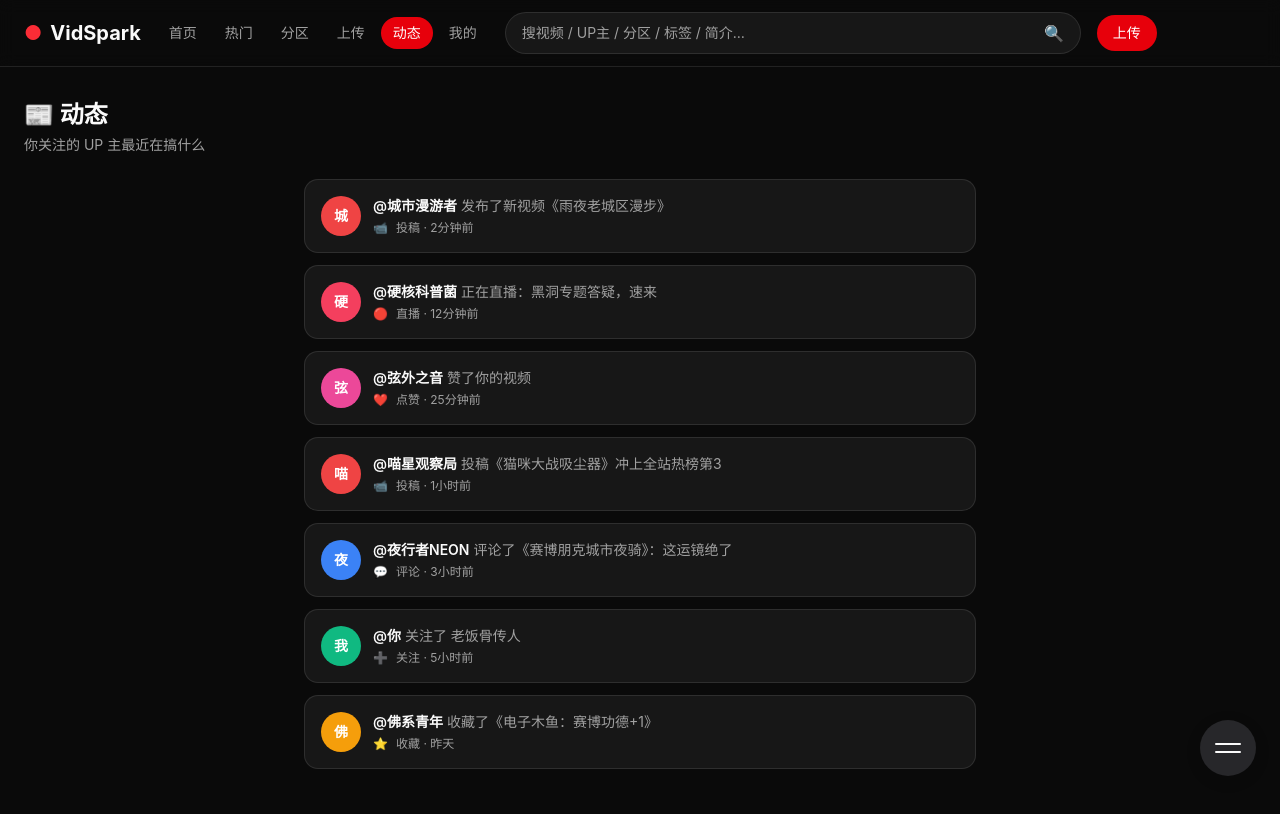
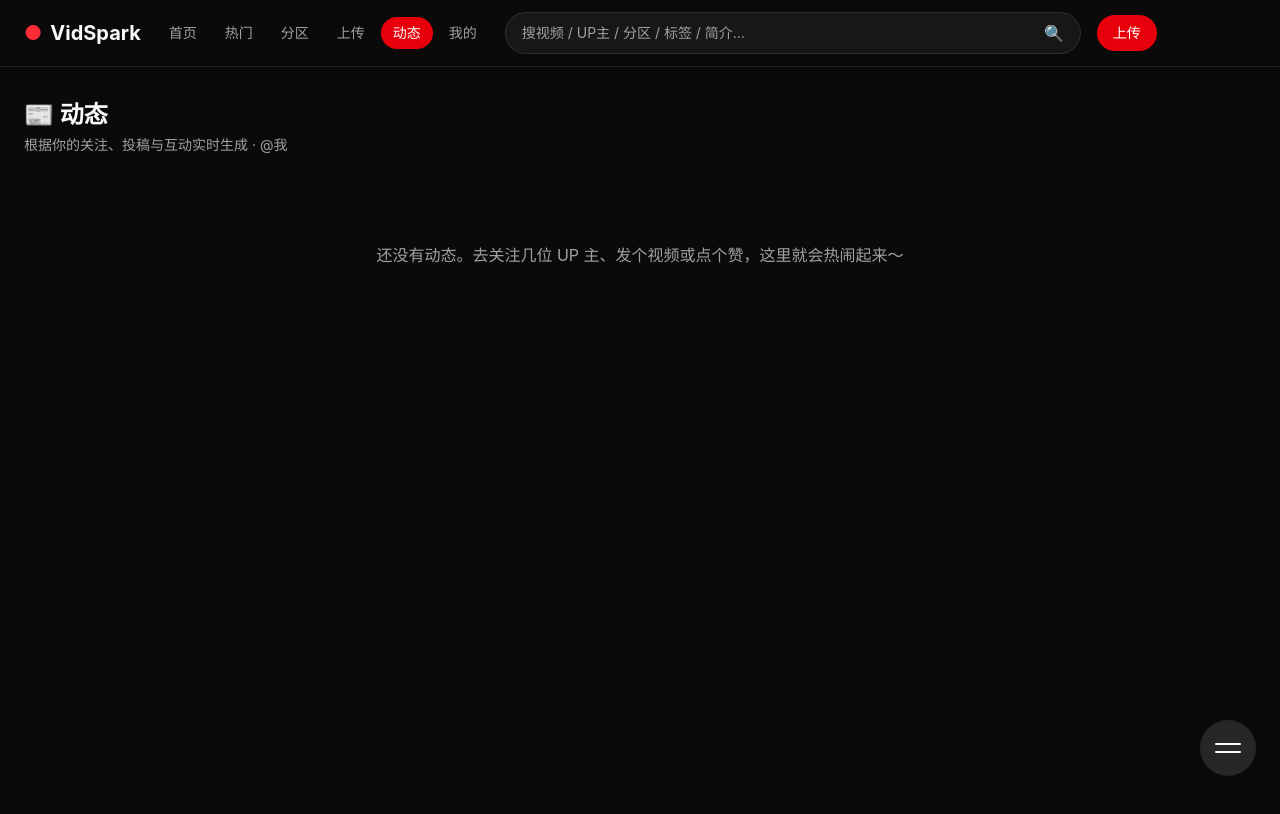
Before and after one commit to Floconsdeneige/VidSpark, a React (Vite) app: page / in a window 1280 px wide. Both pictures are taken after a click on the button "动态". Shown: the top 814 px of the page. Built offline with nearby package versions, Linux system fonts and the light colour scheme.

Commit message:
feat: 本地账号(昵称/头像) + 动态页真实联动 + 一键部署脚本

```diff
--- a/package.json
+++ b/package.json
@@ -7,7 +7,8 @@
     "dev": "vite",
     "build": "tsc -b && vite build",
     "lint": "oxlint",
-    "preview": "vite preview"
+    "preview": "vite preview",
+    "deploy": "node scripts/deploy.mjs"
   },
   "dependencies": {
     "@tailwindcss/vite": "^4.3.2",
--- a/src/App.tsx
+++ b/src/App.tsx
@@ -7,6 +7,7 @@ import UploadPage from '@/pages/UploadPage'
 import FeedPage from '@/pages/FeedPage'
 import ProfilePage from '@/pages/ProfilePage'
 import VideoDetailPage from '@/pages/VideoDetailPage'
+import { AccountProvider } from '@/hooks/useAccount'
 import { InteractionsProvider } from '@/hooks/useInteractions'
 import { LibraryProvider, useLibrary } from '@/hooks/useLibrary'
 import { videos as baseVideos, type Video } from '@/data/mock'
@@ -142,7 +143,7 @@ function Shell() {
           onPlay={play}
         />
       )}
-      {view === 'feed' && <FeedPage userUploads={userVideos} onPlay={play} />}
+      {view === 'feed' && <FeedPage allVideos={allVideos} userUploads={userVideos} onPlay={play} />}
       {view === 'profile' && <ProfilePage allVideos={allVideos} onPlay={play} onGoHome={() => go('home')} onBack={() => go('home')} />}
       {view === 'detail' && detailVideo && (
         // key 绑定视频 id：从相关推荐点另一视频时，重建页面以重置播放/评论状态
@@ -185,10 +186,12 @@ function Shell() {
 
 export default function App() {
   return (
-    <InteractionsProvider>
-      <LibraryProvider>
-        <Shell />
-      </LibraryProvider>
-    </InteractionsProvider>
+    <AccountProvider>
+      <InteractionsProvider>
+        <LibraryProvider>
+          <Shell />
+        </LibraryProvider>
+      </InteractionsProvider>
+    </AccountProvider>
   )
 }
--- /dev/null
+++ b/src/hooks/useAccount.tsx
@@ -0,0 +1,54 @@
+import {
+  createContext,
+  useContext,
+  useState,
+  useEffect,
+  type ReactNode,
+} from 'react'
+import { saveJSON } from '@/lib/db'
+
+export type Account = { name: string; avatar: string }
+
+const KEY = 'vidspark_account_v1'
+const def: Account = { name: '我', avatar: '😎' }
+
+function load(): Account {
+  try {
+    const raw = localStorage.getItem(KEY)
+    if (!raw) return def
+    const p = JSON.parse(raw) as Partial<Account>
+    return { name: (p.name ?? '').trim() || '我', avatar: p.avatar || '😎' }
+  } catch {
+    return def
+  }
+}
+
+export type AccountCtx = {
+  account: Account
+  setName: (name: string) => void
+  setAvatar: (avatar: string) => void
+}
+
+const Ctx = createContext<AccountCtx | null>(null)
+
+export function AccountProvider({ children }: { children: ReactNode }) {
+  const [account, setAccount] = useState<Account>(load)
+
+  useEffect(() => {
+    saveJSON(KEY, account)
+  }, [account])
+
+  const ctx: AccountCtx = {
+    account,
+    setName: (name) => setAccount((prev) => ({ ...prev, name: name.trim() || '我' })),
+    setAvatar: (avatar) => setAccount((prev) => ({ ...prev, avatar })),
+  }
+
+  return <Ctx.Provider value={ctx}>{children}</Ctx.Provider>
+}
+
+export function useAccount(): AccountCtx {
+  const c = useContext(Ctx)
+  if (!c) throw new Error('useAccount 必须在 AccountProvider 内使用')
+  return c
+}
--- a/src/hooks/useLibrary.tsx
+++ b/src/hooks/useLibrary.tsx
@@ -23,7 +23,7 @@ export type LibraryCtx = {
   removeUpload: (v: Video) => void
   /** 某视频的评论（持久化评论 + 预设评论，新评论在前） */
   getComments: (id: number) => Comment[]
-  addComment: (id: number, text: string) => void
+  addComment: (id: number, text: string, author?: string) => void
   /** 播放量 = 基础量 + 增量 */
   viewCount: (v: Video) => number
   /** 打开视频时调用：播放量 +1 并写入观看历史 */
@@ -62,8 +62,13 @@ export function LibraryProvider({ children }: { children: ReactNode }) {
     })
   }
 
-  const addComment = (id: number, text: string) => {
-    const item: Comment = { user: '我', avatar: '我', text: text.trim(), time: '刚刚' }
+  const addComment = (id: number, text: string, author = '我') => {
+    const item: Comment = {
+      user: author,
+      avatar: Array.from(author)[0] ?? '我',
+      text: text.trim(),
+      time: '刚刚',
+    }
     setComments((prev) => ({ ...prev, [id]: [item, ...(prev[id] ?? [])] }))
   }
 
--- a/src/pages/FeedPage.tsx
+++ b/src/pages/FeedPage.tsx
@@ -1,44 +1,130 @@
-import { feed, feedTypeMeta, type FeedItem, type Video } from '@/data/mock'
+import { useMemo } from 'react'
+import type { Video } from '@/data/mock'
+import { useInteractions } from '@/hooks/useInteractions'
+import { useAccount } from '@/hooks/useAccount'
+
+type FItem = {
+  key: string
+  type: 'upload' | 'like' | 'coin' | 'fav' | 'follow'
+  user: string
+  avatar: string
+  text: string
+  targetVideo?: Video
+}
+
+const META: Record<FItem['type'], { icon: string; color: string; label: string }> = {
+  upload: { icon: '📹', color: '#ef4444', label: '投稿' },
+  like: { icon: '❤️', color: '#ec4899', label: '点赞' },
+  coin: { icon: '🪙', color: '#f59e0b', label: '投币' },
+  fav: { icon: '⭐', color: '#f59e0b', label: '收藏' },
+  follow: { icon: '➕', color: '#10b981', label: '关注' },
+}
+
+const VERB: Record<'like' | 'coin' | 'fav', string> = {
+  like: '赞了',
+  coin: '投币了',
+  fav: '收藏了',
+}
 
 export default function FeedPage({
+  allVideos,
   userUploads,
   onPlay,
 }: {
+  allVideos: Video[]
   userUploads: Video[]
   onPlay: (v: Video) => void
 }) {
-  // 用户上传 → 派生为"投稿"动态，置于时间线最前
-  const myItems: FeedItem[] = userUploads.map((v, i) => ({
-    id: -1000 - i,
-    type: 'upload',
-    user: '你',
-    avatar: '我',
-    text: `发布了新视频《${v.title}》`,
-    target: v.title,
-    time: '刚刚',
-  }))
+  const { liked, coined, faved, followed } = useInteractions()
+  const { account } = useAccount()
 
-  const items = [...myItems, ...feed]
+  const items = useMemo<FItem[]>(() => {
+    const out: FItem[] = []
+
+    // 1) 我的投稿（最新在前）
+    userUploads.forEach((v) => {
+      out.push({
+        key: `me-up-${v.id}`,
+        type: 'upload',
+        user: account.name,
+        avatar: account.avatar,
+        text: `发布了新视频《${v.title}》`,
+        targetVideo: v,
+      })
+    })
+
+    // 2) 我关注的 UP 主投稿
+    const followedSet = new Set(followed)
+    const myIds = new Set(userUploads.map((u) => u.id))
+    allVideos.forEach((v) => {
+      if (followedSet.has(v.author) && !myIds.has(v.id)) {
+        out.push({
+          key: `f-up-${v.id}`,
+          type: 'upload',
+          user: v.author,
+          avatar: Array.from(v.author)[0] ?? 'U',
+          text: `发布了新视频《${v.title}》`,
+          targetVideo: v,
+        })
+      }
+    })
+
+    // 3) 我的关注行为
+    followed.forEach((a) => {
+      out.push({
+        key: `follow-${a}`,
+        type: 'follow',
+        user: account.name,
+        avatar: account.avatar,
+        text: `关注了 @${a}`,
+      })
+    })
+
+    // 4) 我的互动（点赞 / 投币 / 收藏）
+    const pushInteract = (ids: number[], type: 'like' | 'coin' | 'fav') => {
+      ids.forEach((id) => {
+        const v = allVideos.find((x) => x.id === id)
+        if (v) {
+          out.push({
+            key: `${type}-${id}`,
+            type,
+            user: account.name,
+            avatar: account.avatar,
+            text: `${VERB[type]}《${v.title}》`,
+            targetVideo: v,
+          })
+        }
+      })
+    }
+    pushInteract(liked, 'like')
+    pushInteract(coined, 'coin')
+    pushInteract(faved, 'fav')
+
+    return out
+  }, [allVideos, userUploads, liked, coined, faved, followed, account.name, account.avatar])
 
   return (
     <main className="px-6 pb-20 pt-8">
       <h1 className="mb-1 text-2xl font-bold">📰 动态</h1>
-      <p className="mb-6 text-sm text-muted-foreground">你关注的 UP 主最近在搞什么</p>
+      <p className="mb-6 text-sm text-muted-foreground">
+        根据你的关注、投稿与互动实时生成 · @{account.name}
+      </p>
 
       {items.length === 0 ? (
-        <div className="py-16 text-center text-muted-foreground">还没有动态，去首页逛逛吧～</div>
+        <div className="py-16 text-center text-muted-foreground">
+          还没有动态。去关注几位 UP 主、发个视频或点个赞，这里就会热闹起来～
+        </div>
       ) : (
         <div className="mx-auto max-w-2xl space-y-3">
           {items.map((item) => {
-            const meta = feedTypeMeta[item.type]
-            const targetVideo = userUploads.find((v) => v.title === item.target)
+            const meta = META[item.type]
             return (
               <div
-                key={item.id}
+                key={item.key}
                 className="flex items-start gap-3 rounded-xl border border-border bg-card p-4 transition hover:shadow-md"
               >
                 <div
-                  className="flex h-10 w-10 shrink-0 items-center justify-center rounded-full text-sm font-bold text-white"
+                  className="flex h-10 w-10 shrink-0 items-center justify-center rounded-full text-base font-bold text-white"
                   style={{ background: meta.color }}
                 >
                   {item.avatar}
@@ -48,16 +134,16 @@ export default function FeedPage({
                     <span className="font-semibold">@{item.user}</span>{' '}
                     <span className="text-muted-foreground">{item.text}</span>
                   </div>
-                  {item.target && targetVideo && (
+                  {item.targetVideo && (
                     <button
-                      onClick={() => onPlay(targetVideo)}
+                      onClick={() => onPlay(item.targetVideo!)}
                       className="mt-1 block w-full truncate rounded-lg bg-background px-3 py-2 text-left text-sm text-muted-foreground transition hover:text-foreground"
                     >
-                      🎬 {item.target}
+                      🎬 {item.targetVideo.title}
                     </button>
                   )}
                   <div className="mt-1 flex items-center gap-2 text-xs text-muted-foreground">
-                    <span>{meta.icon}</span> {meta.label} · {item.time}
+                    <span>{meta.icon}</span> {meta.label}
                   </div>
                 </div>
               </div>
--- a/src/pages/ProfilePage.tsx
+++ b/src/pages/ProfilePage.tsx
@@ -3,6 +3,7 @@ import VideoCard from '@/components/VideoCard'
 import type { Video } from '@/data/mock'
 import { useInteractions } from '@/hooks/useInteractions'
 import { useLibrary } from '@/hooks/useLibrary'
+import { useAccount } from '@/hooks/useAccount'
 
 type Tab = 'uploads' | 'faved' | 'liked' | 'history'
 
@@ -12,6 +13,8 @@ const TABS: { key: Tab; label: string; icon: string }[] = [
   { key: 'liked', label: '点赞', icon: '👍' },
   { key: 'history', label: '观看历史', icon: '🕘' },
 ]
+
+const AVATARS = ['😎', '🦊', '🐱', '🐼', '🚀', '🌟', '🔥', '🍉', '👾', '🐯', '🦄', '🌈']
 
 export default function ProfilePage({
   allVideos,
@@ -26,7 +29,11 @@ export default function ProfilePage({
 }) {
   const { userVideos, removeUpload, history } = useLibrary()
   const { isFaved, isLiked } = useInteractions()
+  const { account, setName, setAvatar } = useAccount()
   const [tab, setTab] = useState<Tab>('uploads')
+  const [editing, setEditing] = useState(false)
+  const [draftName, setDraftName] = useState(account.name)
+  const [draftAvatar, setDraftAvatar] = useState(account.avatar)
 
   const byId = (id: number) => allVideos.find((v) => v.id === id)
 
@@ -39,17 +46,76 @@ export default function ProfilePage({
 
   const current = lists[tab]
 
+  const saveProfile = () => {
+    setName(draftName)
+    setAvatar(draftAvatar)
+    setEditing(false)
+  }
+
   return (
     <main className="px-6 pb-20 pt-8">
       <div className="mb-6 flex items-center gap-3">
         <div className="flex h-14 w-14 items-center justify-center rounded-full bg-gradient-to-br from-red-500 to-pink-500 text-2xl font-bold text-white">
-          我
+          {account.avatar}
         </div>
-        <div>
-          <h1 className="text-2xl font-bold">我的 VidSpark</h1>
+        <div className="flex-1">
+          <h1 className="text-2xl font-bold">{account.name}</h1>
           <p className="text-sm text-muted-foreground">本地账号 · 数据保存在此浏览器</p>
         </div>
+        <button
+          onClick={() => {
+            setDraftName(account.name)
+            setDraftAvatar(account.avatar)
+            setEditing((e) => !e)
+          }}
+          className="rounded-full border border-border bg-card px-4 py-2 text-sm font-medium transition hover:bg-background"
+        >
+          ✏️ 编辑资料
+        </button>
       </div>
+
+      {/* 编辑资料面板 */}
+      {editing && (
+        <div className="mb-6 rounded-2xl border border-border bg-card p-5">
+          <div className="mb-3 text-sm font-medium">昵称</div>
+          <input
+            value={draftName}
+            onChange={(e) => setDraftName(e.target.value)}
+            maxLength={16}
+            placeholder="给自己起个名字"
+            className="w-full rounded-lg border border-border bg-background px-3 py-2 text-sm outline-none focus:border-red-500"
+          />
+          <div className="mb-2 mt-4 text-sm font-medium">头像</div>
+          <div className="flex flex-wrap gap-2">
+            {AVATARS.map((a) => (
+              <button
+                key={a}
+                type="button"
+                onClick={() => setDraftAvatar(a)}
+                className={`flex h-10 w-10 items-center justify-center rounded-full border-2 text-xl transition ${
+                  draftAvatar === a ? 'border-red-500 bg-background' : 'border-transparent hover:border-border'
+                }`}
+              >
+                {a}
+              </button>
+            ))}
+          </div>
+          <div className="mt-5 flex justify-end gap-2">
+            <button
+              onClick={() => setEditing(false)}
+              className="rounded-full border border-border px-4 py-2 text-sm transition hover:bg-background"
+            >
+              取消
+            </button>
+            <button
+              onClick={saveProfile}
+              className="rounded-full bg-red-600 px-4 py-2 text-sm font-medium text-white transition hover:bg-red-500"
+            >
+              保存
+            </button>
+          </div>
+        </div>
+      )}
 
       {/* Tab 切换 */}
       <div className="mb-6 flex flex-wrap gap-2">
--- a/src/pages/UploadPage.tsx
+++ b/src/pages/UploadPage.tsx
@@ -1,6 +1,7 @@
 import { useState, useRef, useEffect } from 'react'
 import { categories, type CategoryKey, type Video } from '@/data/mock'
 import { uid, putBlob } from '@/lib/db'
+import { useAccount } from '@/hooks/useAccount'
 
 const coverOptions = [
   'linear-gradient(135deg,#667eea,#764ba2)',
@@ -48,6 +49,7 @@ export default function UploadPage({
   const finalizedRef = useRef(false)
 
   const titleError = !title.trim()
+  const { account } = useAccount()
 
   const pickVideo = (file: File) => {
     videoFileRef.current = file
@@ -115,7 +117,7 @@ export default function UploadPage({
       const v: Video = {
         id,
         title: title.trim(),
-        author: '我',
+        author: account.name,
         views: '0',
         viewsNum: 0,
         duration,
@@ -192,7 +194,7 @@ export default function UploadPage({
             )}
           </div>
           <div className="mt-3 text-sm font-medium line-clamp-2">{title || '视频标题预览'}</div>
-          <div className="text-sm text-muted-foreground">@我</div>
+          <div className="text-sm text-muted-foreground">@{account.name}</div>
 
           {fileName && (
             <div className="mt-2 truncate rounded-lg bg-card px-3 py-2 text-xs text-muted-foreground" title={fileName}>
--- a/src/pages/VideoDetailPage.tsx
+++ b/src/pages/VideoDetailPage.tsx
@@ -2,6 +2,7 @@ import { useState, useEffect, useRef } from 'react'
 import type { Video } from '@/data/mock'
 import { categories, formatViews } from '@/data/mock'
 import { useInteractions } from '@/hooks/useInteractions'
+import { useAccount } from '@/hooks/useAccount'
 import { useLibrary } from '@/hooks/useLibrary'
 import { getBlob } from '@/lib/db'
 
@@ -37,6 +38,7 @@ export default function VideoDetailPage({
     favs,
   } = useInteractions()
   const { getComments, addComment, viewCount, incrementView, removeUpload } = useLibrary()
+  const { account } = useAccount()
 
   const [playing, setPlaying] = useState(false)
   const [progress, setProgress] = useState(0)
@@ -302,7 +304,7 @@ export default function VideoDetailPage({
                 onChange={(e) => setCommentText(e.target.value)}
                 onKeyDown={(e) => {
                   if (e.key === 'Enter' && commentText.trim()) {
-                    addComment(video.id, commentText)
+                    addComment(video.id, commentText, account.name)
                     setCommentText('')
                   }
                 }}
```
Also changed, not shown: scripts/deploy.mjs (added, +55 -0 lines), src/hooks/useInteractions.tsx (+8 -0 lines), 1 other file (tests, documents, lock files or other folders).
